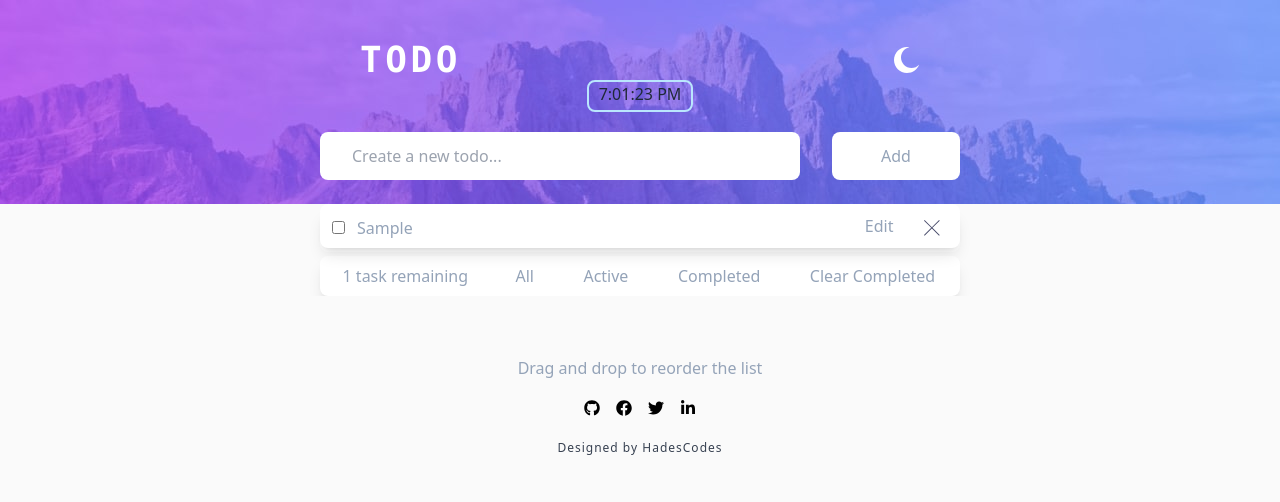
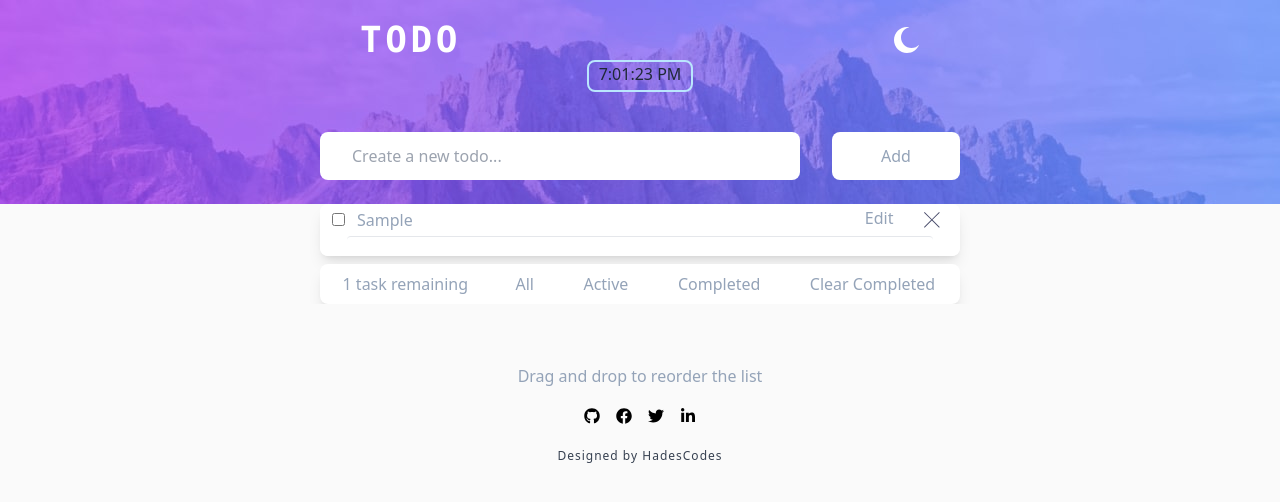
Before and after one commit to orion-script/todo-app, a React (Create React App) app: page / in a window 1280 px wide. Both pictures are taken after typing "Sample" into the empty fields and a click on the button "Add". Shown: the top 502 px of the page. Built offline with nearby package versions, Linux system fonts and the light colour scheme.

Commit message:
add some styles

```diff
--- a/src/App.js
+++ b/src/App.js
@@ -135,7 +135,7 @@ function App(props) {
         <Form addTask={addTask} />
         <div className="bg-zinc-50 dark:bg-BackOne w-full">
           <ul
-            className="w-11/12 md:w-2/4 m-auto h-auto"
+            className="bg-white dark:bg-whiteOne rounded-lg shadow-lg w-11/12 md:w-2/4 m-auto h-auto"
             aria-labelledby="list-heading"
           >
             {taskList}
--- a/src/components/NavBar.jsx
+++ b/src/components/NavBar.jsx
@@ -32,7 +32,7 @@ function NavBar() {
 
   return (
     <nav className="bg-bigLight dark:bg-bigDark w-full h-72">
-      <div className="flex flex-row justify-between w-full px-10 md:w-2/4 items-center m-auto pt-10">
+      <div className="flex flex-row justify-between w-full px-10 md:w-2/4 items-center m-auto pt-5">
         <h1 className="font-bold text-4xl text-white tracking-widest font-mono">
           TODO
         </h1>
@@ -40,7 +40,7 @@ function NavBar() {
         <img
           src={localStorage.getItem("theme") === "dark" ? Sun : Moon}
           alt=""
-          className="btnModeM"
+          className=""
           onClick={lightAndDarkMode}
         />
       </div>
--- a/src/components/Todo.jsx
+++ b/src/components/Todo.jsx
@@ -33,7 +33,7 @@ function InputNewTodo(props) {
     <form className="w-full" onSubmit={handleSubmit}>
       <div className="w-full flex flex-col">
         <label className="w-full text-center" htmlFor={props.id}>
-          Rename {props.name}
+          Rename "{props.name}"
         </label>
 
         <input
@@ -59,7 +59,7 @@ function InputNewTodo(props) {
   );
 
   const displayTask = (
-    <div className="bg-white dark:bg-whiteOne my-1 py-3 rounded-lg items-center shadow-lg flex justify-between cursor-pointer w-full h-10">
+    <div className="items-center flex justify-between cursor-pointer w-full h-8">
       <div className="w-9/12">
         <input
           id={props.id}
@@ -81,6 +81,7 @@ function InputNewTodo(props) {
         >
           Edit
         </button>
+
         <button type="button" className="h-7">
           <img
             src={Cross}
@@ -103,8 +104,11 @@ function InputNewTodo(props) {
   }, [wasEditing, isEditing]);
 
   return (
-    <li className="bg-white dark:bg-whiteOne my-1 rounded-lg items-center flex justify-between cursor-pointer w-full">
-      {isEditing ? editingTask : displayTask}
+    <li className="bg-white dark:bg-whiteOne mb-2 rounded-lg items-center flex justify-between cursor-pointer w-full">
+      <div className="w-full">
+        {isEditing ? editingTask : displayTask}
+        <hr className="h-5 w-11/12 m-auto rounded text-slate-400" />
+      </div>
     </li>
   );
 }
```
